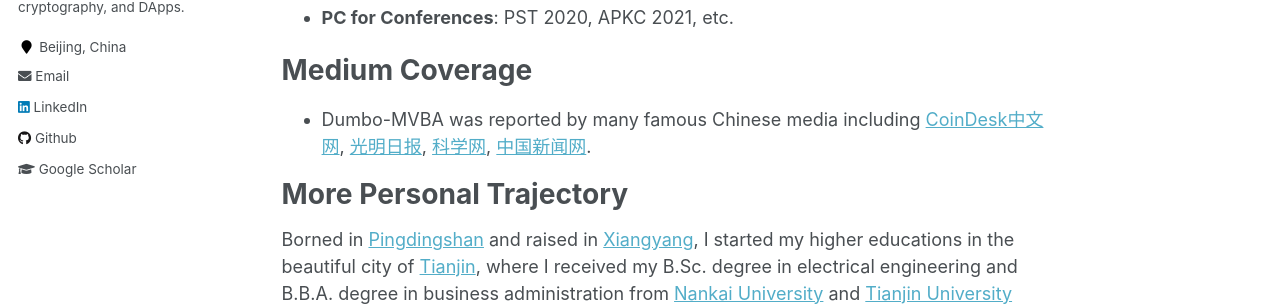
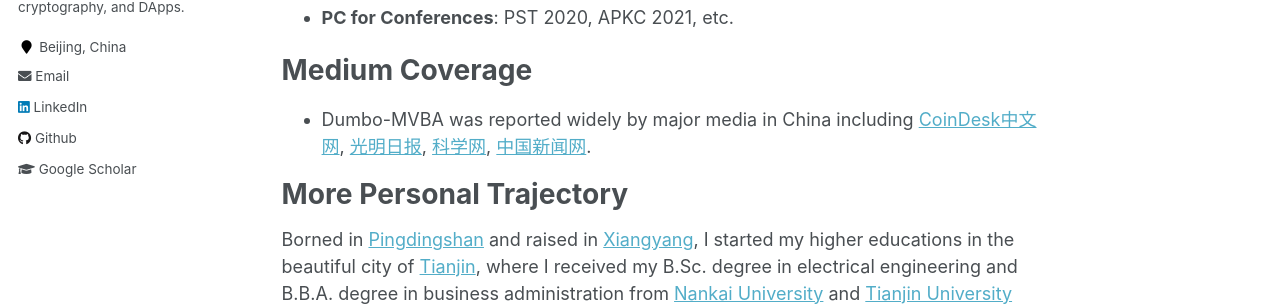
Before and after one commit to yylluu/yylluu.github.io, a Jekyll site: the page built from _pages/about.md, in a window 1280 px wide and 900 px high, scrolled down 1655 px. Shown: the part 276-582 px from the top of the window. Built offline with Jekyll 4.4.1, drawn with Linux system fonts in a browser that asks for light colours.

Commit message:
Update about.md

```diff
--- a/_pages/about.md
+++ b/_pages/about.md
@@ -75,7 +75,7 @@ I serve as PC/referee for many ACM, IEEE and IACR venues that are related to dis
 Medium  Coverage
 ======
 
-- Dumbo-MVBA was reported by many famous Chinese media including [CoinDesk中文网](http://www.coindeskchinese.com/#/article/4976), [光明日报](https://app.gmdaily.cn/as/opened/n/85ece7999ee2440391078c2b7c43d890), [科学网](http://news.sciencenet.cn/sbhtmlnews/2021/2/360847.shtm?id=360847), [中国新闻网](http://www.chinanews.com/gn/2021/02-08/9407601.shtml).
+- Dumbo-MVBA was reported widely by major media in China including [CoinDesk中文网](http://www.coindeskchinese.com/#/article/4976), [光明日报](https://app.gmdaily.cn/as/opened/n/85ece7999ee2440391078c2b7c43d890), [科学网](http://news.sciencenet.cn/sbhtmlnews/2021/2/360847.shtm?id=360847), [中国新闻网](http://www.chinanews.com/gn/2021/02-08/9407601.shtml).
 
 
 More Personal Trajectory
```
